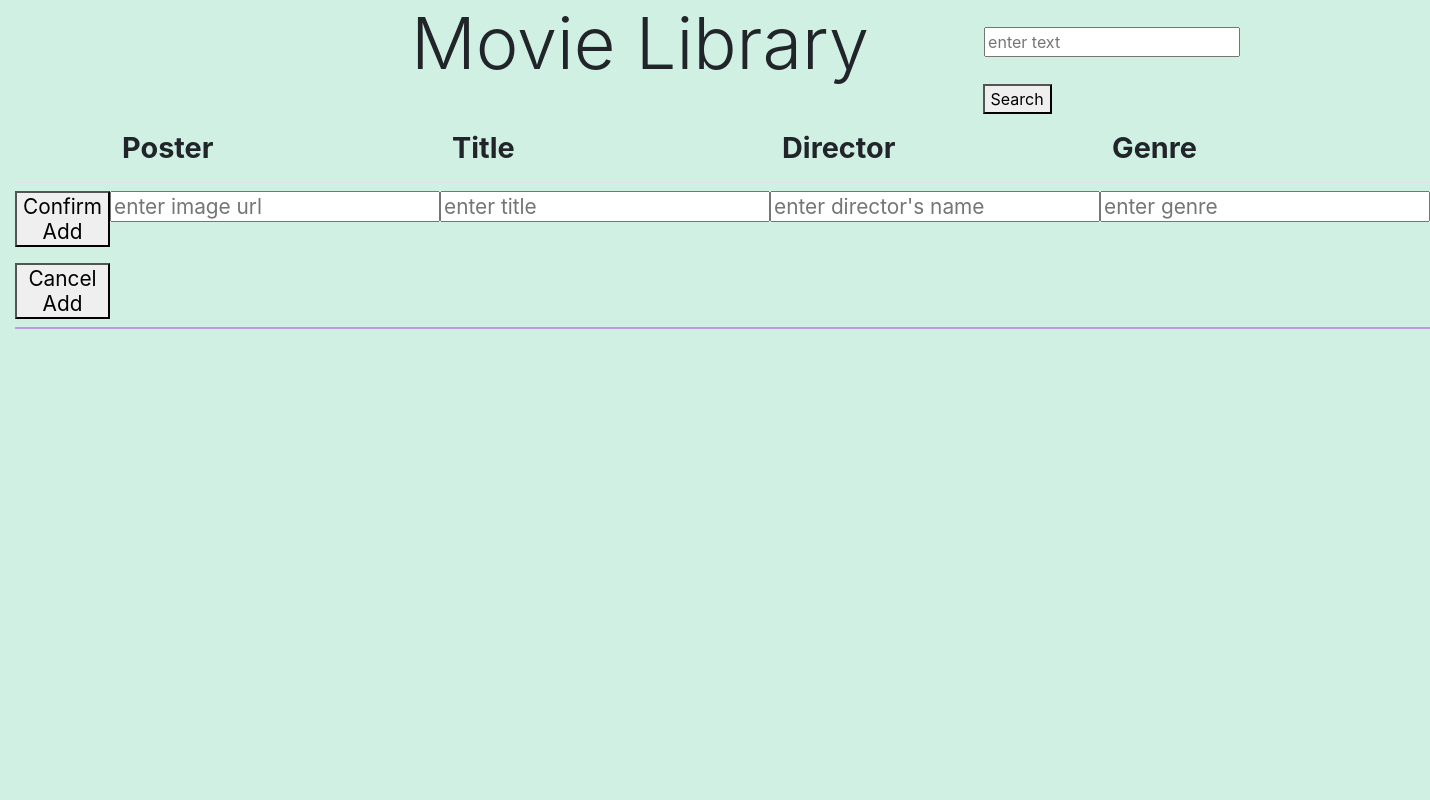
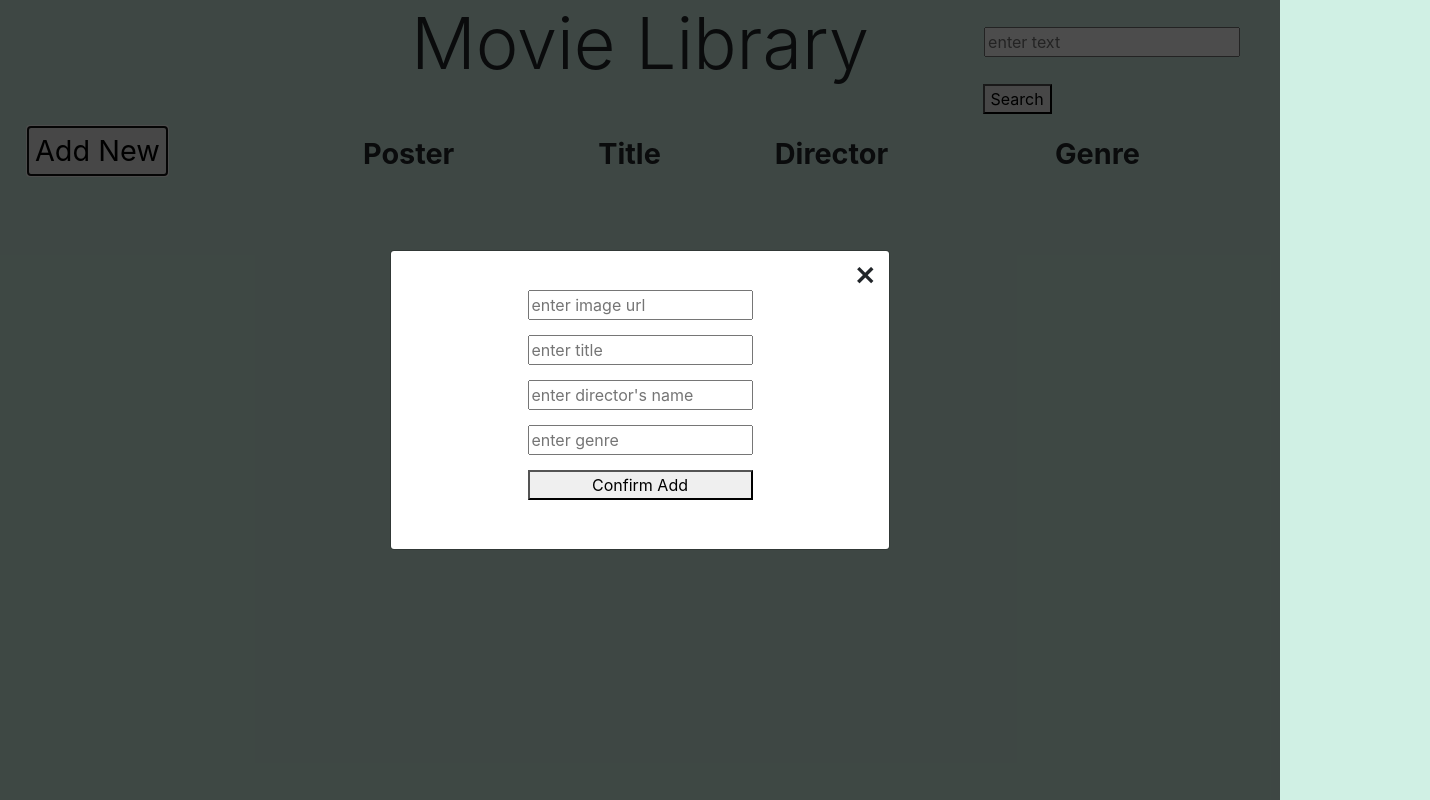
Before and after one commit to Dillon-Tarr/MovieLibrary, a website: page index.html in a window 1280 px wide. Both pictures are taken after a click on the button "Add New". Shown: the whole page, 1430 px wide, since content can reach past the window. Drawn offline with nearby package versions, Linux system fonts and the light colour scheme; no server answers.

Commit message:
add Modal add window

```diff
--- a/index.html
+++ b/index.html
@@ -29,7 +29,7 @@
                 <table class="table table-image">
                     <thead>
                     <tr class="tbl">
-                        <th scope="col"><span id="addButton"><button onclick="createAddFields()">Add New</button></span></th>
+                        <th scope="col"><span><button id="addButton">Add New</button></span></th>
                         <th scope="col"><span>Poster</span></th>
                         <th scope="col"><span>Title</span></th>
                         <th scope="col"><span>Director</span></th>
@@ -37,22 +37,24 @@
                     </tr>
                     </thead>
                     <tbody id="jsonData">
-                        <tr id="movieInputRowROW">
-                            <td>
-                                <button class="hiddenButton movieInputRow" id="confirmAdd" onclick="addMovie()">Confirm Add</button><br>
-                                <button class="hiddenButton movieInputRow" id="cancelAdd" onclick="refreshPage()">Cancel Add</button>
-                            </td>
-                            <td><input class="movieInputRow" id="poster" placeholder="enter image url"></td>
-                            <td><input class="movieInputRow" id="title" placeholder="enter title"></td>
-                            <td><input class="movieInputRow" id="director" placeholder="enter director's name"></td>
-                            <td><input class="movieInputRow" id="genre" placeholder="enter genre"></td>
-                        </tr>
 
                     </tbody>
                 </table>
             </div>
         </div>
     </div>
+    <div class="bg-modal">
+        <div class="modal-content">
+        <div id="close">+</div>
+            <form>
+            <input class="modalInputRow" id="poster" placeholder="enter image url">
+            <input class="modalInputRow" id="title" placeholder="enter title">
+            <input class="modalInputRow" id="director" placeholder="enter director's name">
+            <input class="modalInputRow" id="genre" placeholder="enter genre">
+            <button class="modalInputRow" id="confirmAdd" onclick="addMovie()">Confirm Add</button>
+        </form>
+        </div>
+    </div>
 
 </body>
 <script src="script.js"></script>
--- a/script.js
+++ b/script.js
@@ -102,6 +102,13 @@ function updateMovie(id){
         }
     });
 }
+$("#addButton").click(function(event) {
+    $(`.bg-modal`).css("display", "flex");
+});
+
+$("#close").click(function(event) {
+    $(`.bg-modal`).css("display", "none");
+});
 
 function createAddFields(){
     $(`.movieInputRow`).css("display", "initial");
--- a/styles.css
+++ b/styles.css
@@ -1,5 +1,5 @@
 body{
-    background-color: #d0f0e4;
+    background-color: rgb(208, 240, 228);
 }
 th{
     font-size: 1.8rem;
@@ -30,3 +30,37 @@ input{
     line-height: 0;
     padding: 0px;
 }
+.bg-modal{
+    width: 100%;
+    height: 100%;
+    background-color: rgba(0,0,0,0.7);
+    position: absolute;
+    top: 0;
+    display: flex;
+    justify-content: center;
+    align-items: center;
+    display: none;
+}
+.modal-content{
+    width: 500px;
+    height: 300px;
+    background-color: rbg(208, 240, 228);
+    border-radius: 4px;
+    text-align: center;
+    padding: 1.5rem;
+    position: relative;
+}
+.modalInputRow{
+    width: 50%;
+    display: block;
+    margin: 15px auto;
+}
+#close{
+    position: absolute;
+    margin-top: -10px;
+    top: 0;
+    right: 7px;
+    font-size: 42px;
+    transform: rotate(45deg);
+    cursor: pointer;
+}
```
